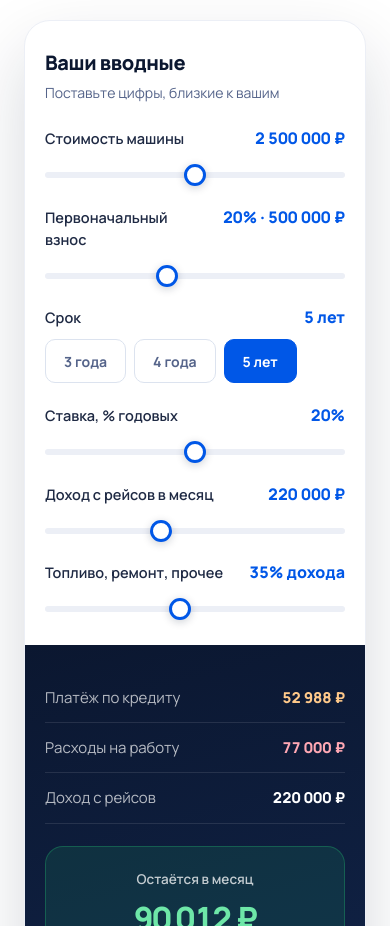
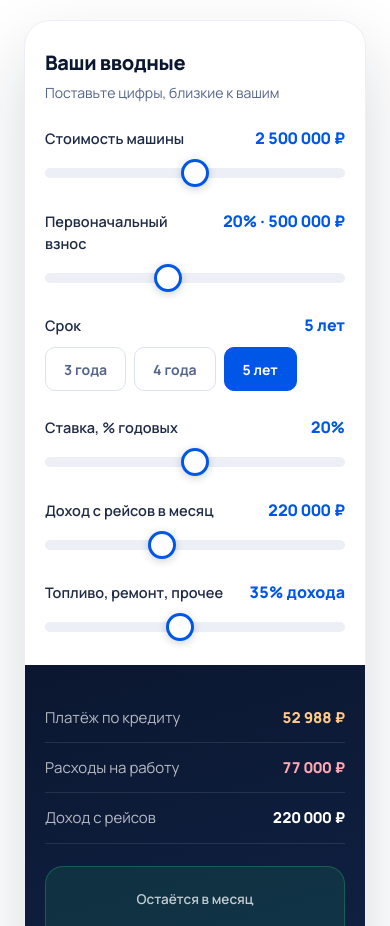
Before and after one commit to maxtih2004-del/gazel-pro, a plain HTML site: page index.html in a window 390 px wide. Shown: the part 3540-4466 px from the top of the page. Drawn offline with Linux system fonts and the light colour scheme.

Commit message:
Mobile: thicker range sliders for touch
Co-Authored-By: Claude Opus 4.8 <noreply@anthropic.com>

```diff
--- a/index.html
+++ b/index.html
@@ -384,6 +384,12 @@
     .scen .s-cta a { min-height:44px; }
     .faq summary { padding:20px 0; min-height:56px; }
     .segbtns button { min-height:44px; }
+
+    /* ползунки: пальцем в 6px не попасть */
+    input[type=range] { height:10px; }
+    input[type=range]::-webkit-slider-thumb { width:28px; height:28px; }
+    input[type=range]::-moz-range-thumb { width:28px; height:28px; }
+    .fld { margin-bottom:24px; }
 
     /* кнопки первого экрана — одинаковые, на всю ширину */
     .hero-cta { flex-direction:column; align-items:stretch; }
```
